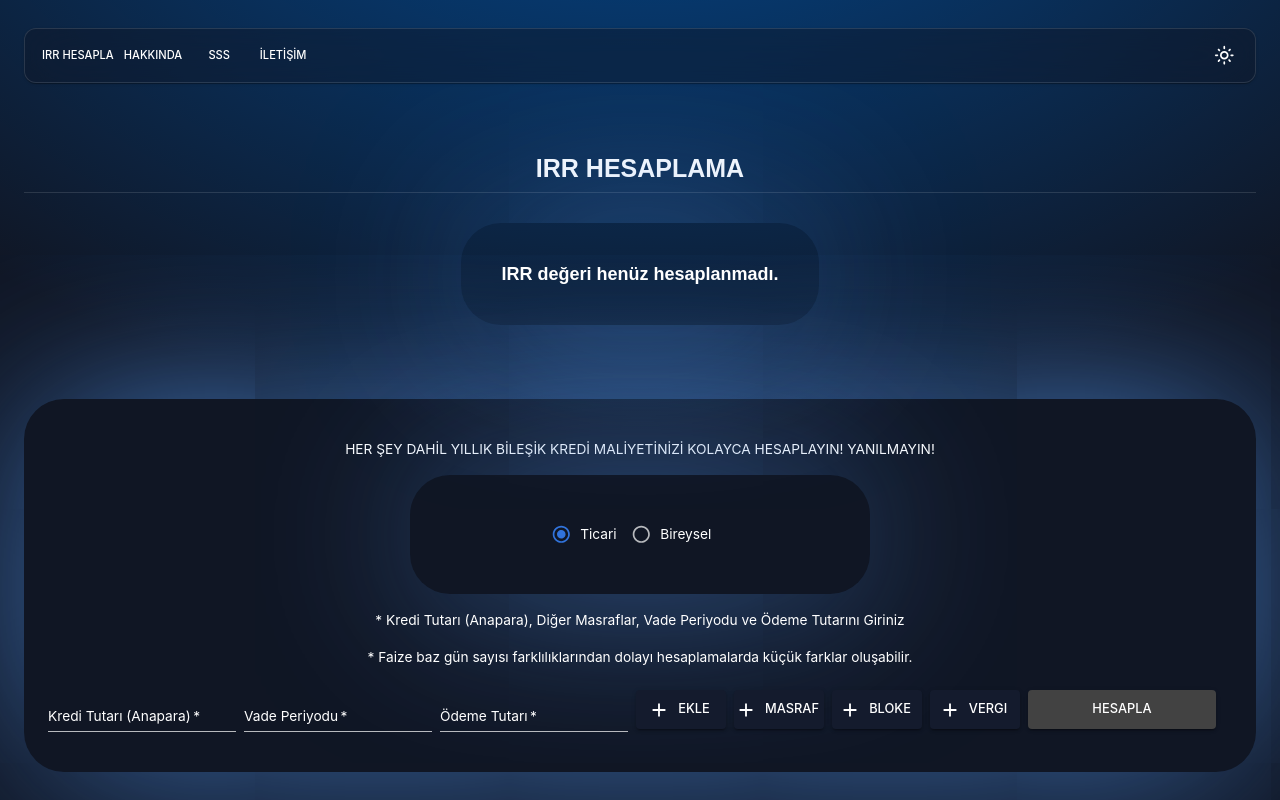
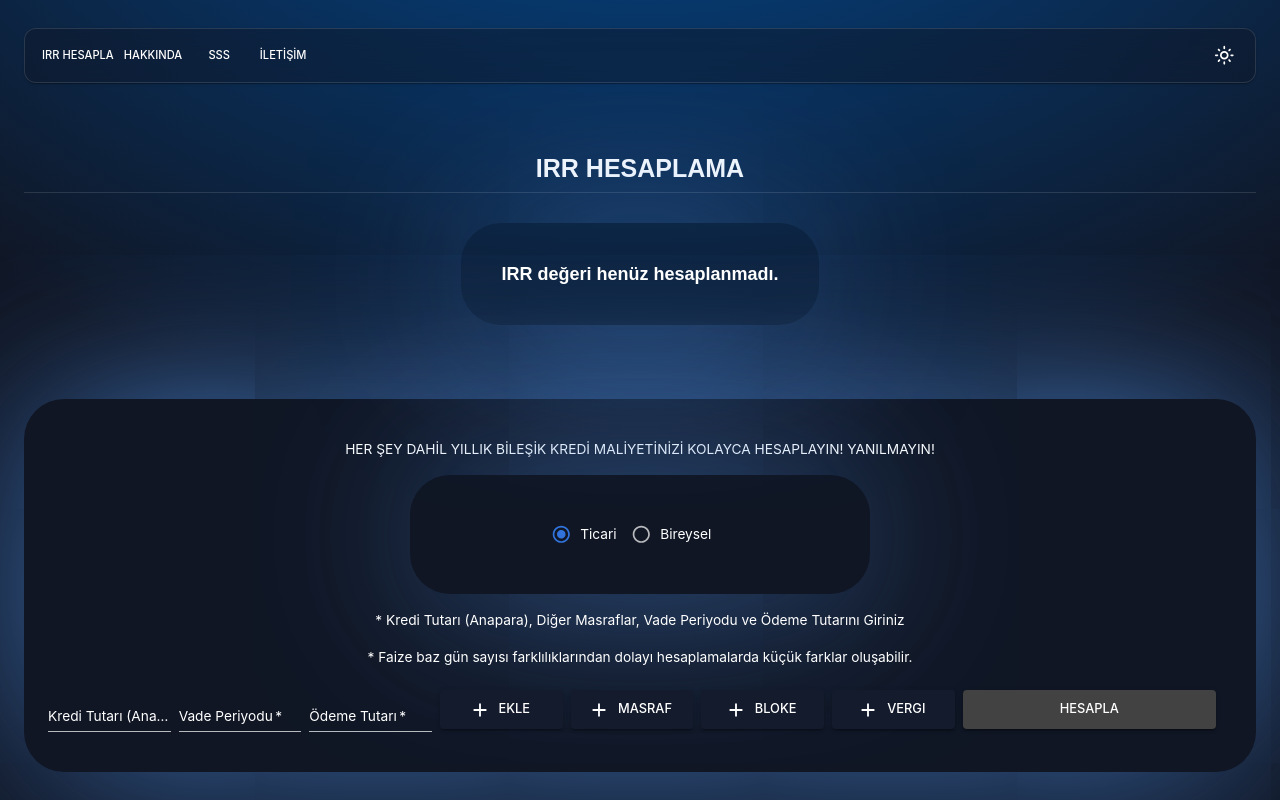
Before and after one commit to haticekatranciakgul/test.kredi-maliyeti-hesaplama, a React (Create React App) app: page / in a window 1280 px wide. Shown: the top 800 px of the page. Built offline with nearby package versions, Linux system fonts and the light colour scheme.

Commit message:
Update responsive

```diff
--- a/src/Components/SelectRadioBtn.js
+++ b/src/Components/SelectRadioBtn.js
@@ -5,15 +5,15 @@ import Grid from "@mui/material/Grid";
 
 const CustomRadio = styled(Radio)(({ theme }) => ({
     "&.Mui-checked": {
-      color: theme.palette.mode === "dark" ? "#3173db" : undefined,
+        color: theme.palette.mode === "dark" ? "#3173db" : undefined,
 
     },
-  }));
+}));
 
 
 function SelectRadioBtn({ setConsumerCreditType, setCreditType }) {
     const [selectedOption, setSelectedOption] = React.useState('Ticari');
-    const [subOption, setSubOption] =  React.useState('option1');
+    const [subOption, setSubOption] = React.useState('option1');
 
 
 
@@ -43,7 +43,8 @@ function SelectRadioBtn({ setConsumerCreditType, setCreditType }) {
         <div>
             <Grid container spacing={2} >
                 <Grid item xs={12} sx={{ display: 'flex', justifyContent: 'center', }} >
-                    <Box sx={{ width: '40%' }}>
+                    <Box sx={{ width: { xs: '100%', sm: '50%', md: '40%', lg: '40%',  } }}>
+
                         <Box sx={{
                             display: 'flex', justifyContent: 'center', flexGrow: 1, p: 5, backgroundColor: 'transparent', borderRadius: 10,
                             boxShadow: '1px 1px 185px -23px rgb(78, 142, 225)',
@@ -60,8 +61,8 @@ function SelectRadioBtn({ setConsumerCreditType, setCreditType }) {
                                     value={selectedOption}
                                     onChange={handleMainOptionChange}
                                 >
-                                    <FormControlLabel value="Ticari" control={<CustomRadio />}  label="Ticari" />
-                                    <FormControlLabel value="Bireysel" control={<CustomRadio />}  label="Bireysel" />
+                                    <FormControlLabel value="Ticari" control={<CustomRadio />} label="Ticari" />
+                                    <FormControlLabel value="Bireysel" control={<CustomRadio />} label="Bireysel" />
                                 </RadioGroup>
                                 {selectedOption === 'Bireysel' && (
                                     <div>
@@ -72,9 +73,9 @@ function SelectRadioBtn({ setConsumerCreditType, setCreditType }) {
                                             value={subOption}
                                             onChange={handleSubOptionChange}
                                         >
-                                            <FormControlLabel value="option1" control={<CustomRadio />}  label="İhtiyaç" />
-                                            <FormControlLabel value="option2" control={<CustomRadio />}  label="Konut" />
-                                            <FormControlLabel value="option3" control={<CustomRadio />}  label="Taşıt" />
+                                            <FormControlLabel value="option1" control={<CustomRadio />} label="İhtiyaç" />
+                                            <FormControlLabel value="option2" control={<CustomRadio />} label="Konut" />
+                                            <FormControlLabel value="option3" control={<CustomRadio />} label="Taşıt" />
                                         </RadioGroup>
                                     </div>
                                 )}
--- a/src/Pages/Calculate.js
+++ b/src/Pages/Calculate.js
@@ -234,7 +234,7 @@ function Calculate() {
                         </Box>
                     </Grid>
 
-                    <Grid item xs={12} >
+                    <Grid item xs={12} sm={12} md={12} lg={12} xl={12}  >
                         <SelectRadioBtn
                             setConsumerCreditType={(value) => dispatch(setConsumerCreditType(value))}
                             setCreditType={(value) => dispatch(setCreditType(value))}
@@ -248,7 +248,7 @@ function Calculate() {
                     </Grid>
 
                     <Grid container spacing={1} columns={12}>
-                        <Grid item xs={12} sm={12} md={6} >
+                        <Grid item xs={12} sm={12} md={4} >
                             <Grid container spacing={1} columns={12}>
                                 <Grid item xs={12} sm={4} md={4} lg={4} xl={4} >
                                     <TextField fullWidth variant="standard" size="small"
@@ -340,9 +340,9 @@ function Calculate() {
                                 </Grid>
                             </Grid>
                         </Grid>
-                        <Grid item xs={12} sm={12} md={6} >
+                        <Grid item xs={12} sm={12} md={8} >
                             <Grid container spacing={1} columns={12}>
-                                <Grid item xs={6} sm={4} md={2} lg={2} xl={2} display="flex" justifyContent="flex-end">
+                                <Grid item xs={6} sm={2} md={2} lg={2} xl={2} display="flex" justifyContent="flex-end">
                                     <Button
                                         variant="contained"
                                         startIcon={<AddIcon />}
@@ -354,7 +354,7 @@ function Calculate() {
                                         EKLE
                                     </Button>
                                 </Grid>
-                                <Grid item xs={6} sm={4} md={2} lg={2} xl={2} display="flex" justifyContent="flex-end">
+                                <Grid item xs={6} sm={2} md={2} lg={2} xl={2} display="flex" justifyContent="flex-end">
                                     <Button
                                         variant="contained"
                                         startIcon={<AddIcon />}
@@ -368,7 +368,7 @@ function Calculate() {
                                     {isOpen && modalType === "expense" && <ExpenseModal />}
 
                                 </Grid>
-                                <Grid item xs={6} sm={4} md={2} lg={2} xl={2} display="flex" justifyContent="flex-end">
+                                <Grid item xs={6} sm={2} md={2} lg={2} xl={2} display="flex" justifyContent="flex-end">
                                     <Button
                                         variant="contained"
                                         startIcon={<AddIcon />}
@@ -383,7 +383,7 @@ function Calculate() {
                                     {isOpen && modalType === "block" && <BlockModal />}
 
                                 </Grid>
-                                <Grid item xs={6} sm={4} md={2} lg={2} xl={2} display="flex" justifyContent="flex-end">
+                                <Grid item xs={6} sm={2} md={2} lg={2} xl={2} display="flex" justifyContent="flex-end">
                                     <Button
                                         variant="contained"
                                         startIcon={<AddIcon />}
@@ -415,17 +415,6 @@ function Calculate() {
                                         Hesapla
                                     </Button>
                                 </Grid>
-                                {/* <Grid item xs={6} sm={4} md={2} lg={2} xl={2} display="flex" justifyContent="flex-end">
-                                    <Button
-                                        variant="contained"
-                                        fullWidth
-                                        size="large"
-                                        color="primary"
-                                        onClick={handleSave}
-                                    >
-                                        Hesapla
-                                    </Button>
-                                </Grid> */}
                             </Grid>
                         </Grid>
                     </Grid>
```
